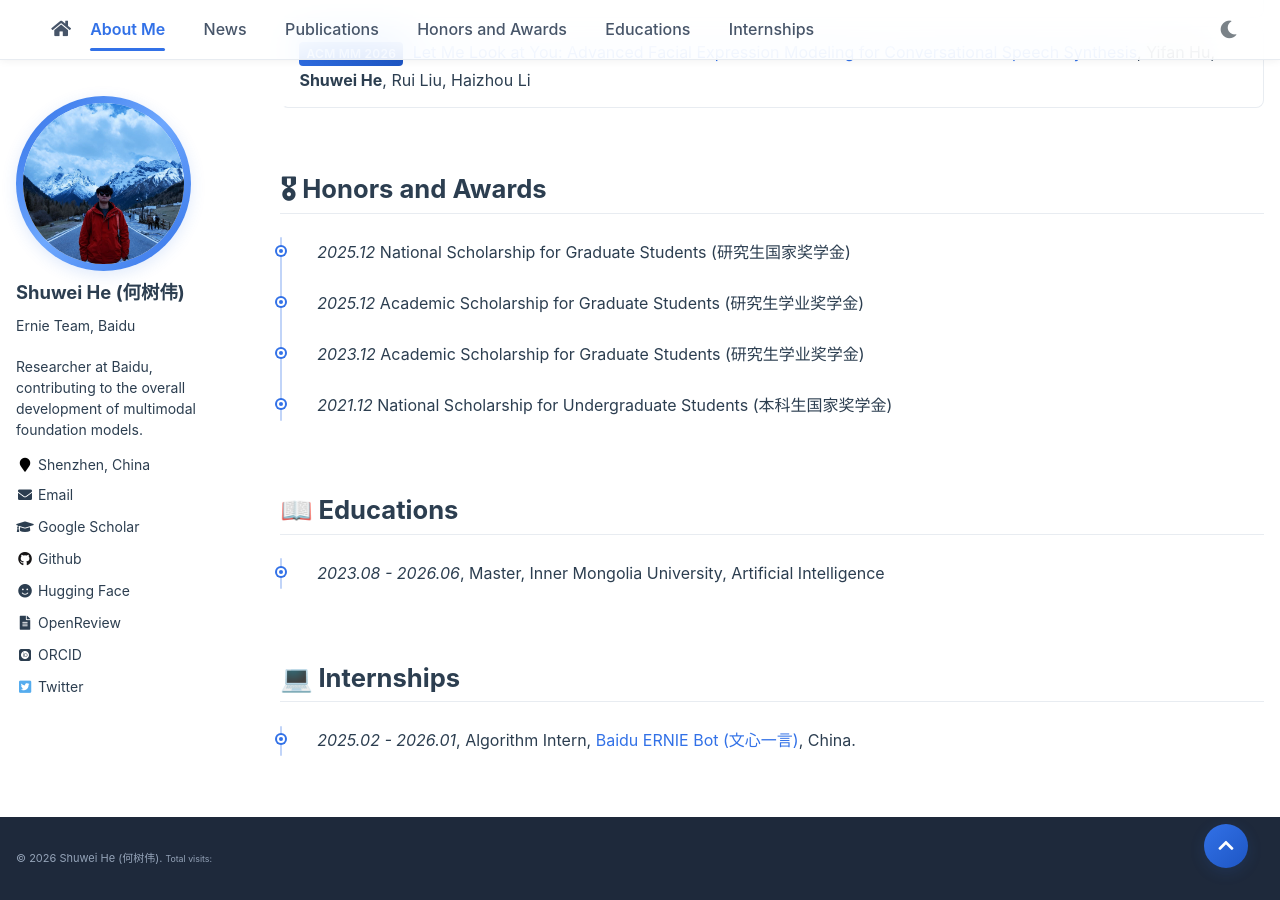
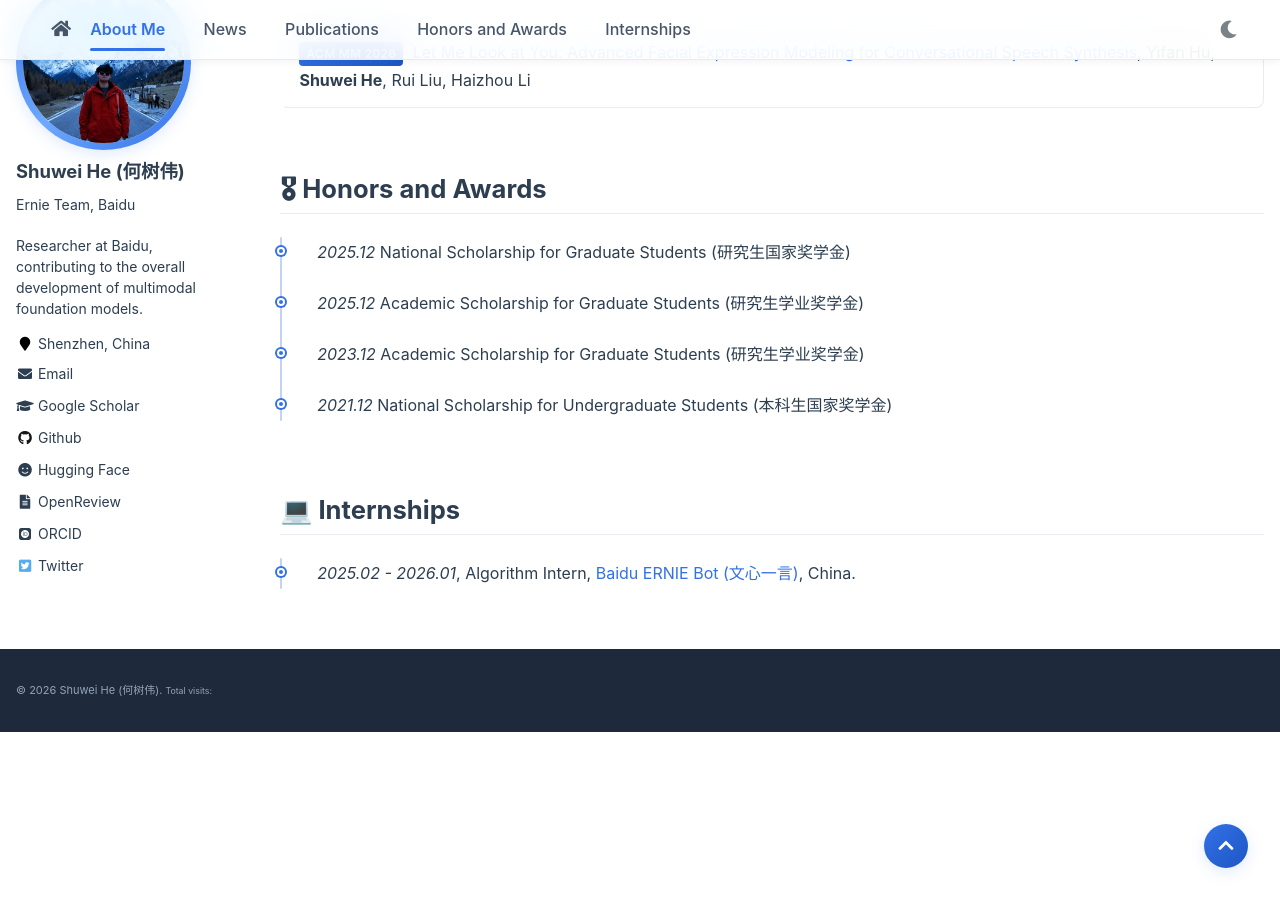
Before and after one commit to he-shuwei/he-shuwei.github.io, a Jekyll site: the page built from _pages/about.md, in a window 1280 px wide and 900 px high, scrolled down 3172 px. Built offline with Jekyll 4.4.1, drawn with Linux system fonts in a browser that asks for light colours; comment, search, counter and statistics services are not loaded.

Commit message:
Remove education section from homepage and navigation

```diff
--- a/_data/navigation.yml
+++ b/_data/navigation.yml
@@ -12,8 +12,5 @@ main:
   - title: "Honors and Awards"
     url: "#-honors-and-awards"
 
-  - title: "Educations"
-    url: "#-educations"
-
   - title: "Internships"
     url: "#-internships"
--- a/_pages/about.md
+++ b/_pages/about.md
@@ -118,11 +118,6 @@ Rui Liu<sup>†</sup>, **Shuwei He**, Yifan Hu, Haizhou Li (<sup>†</sup> Corre
 - *2021.12* National Scholarship for Undergraduate Students (本科生国家奖学金)
 </div>
 
-# 📖 Educations
-<div class="timeline" markdown="1">
-- *2023.08 - 2026.06*, Master, Inner Mongolia University, Artificial Intelligence
-</div>
-
 # 💻 Internships
 <div class="timeline" markdown="1">
 - *2025.02 - 2026.01*, Algorithm Intern, [Baidu ERNIE Bot (文心一言)](https://yiyan.baidu.com/), China.
```
